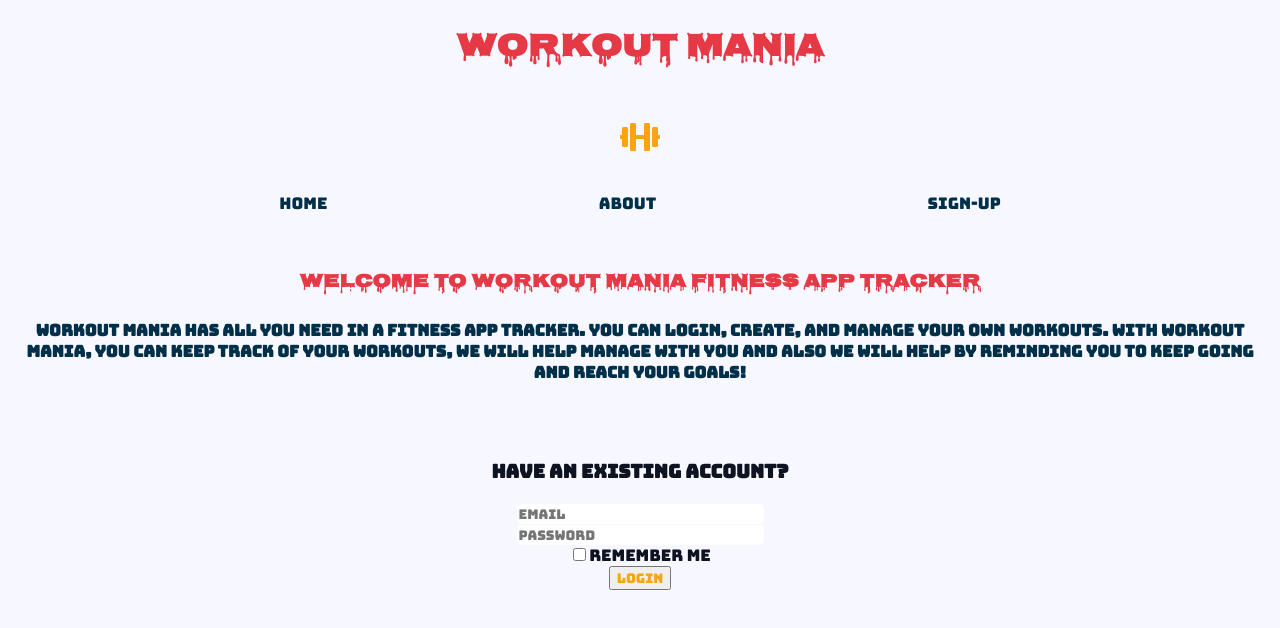
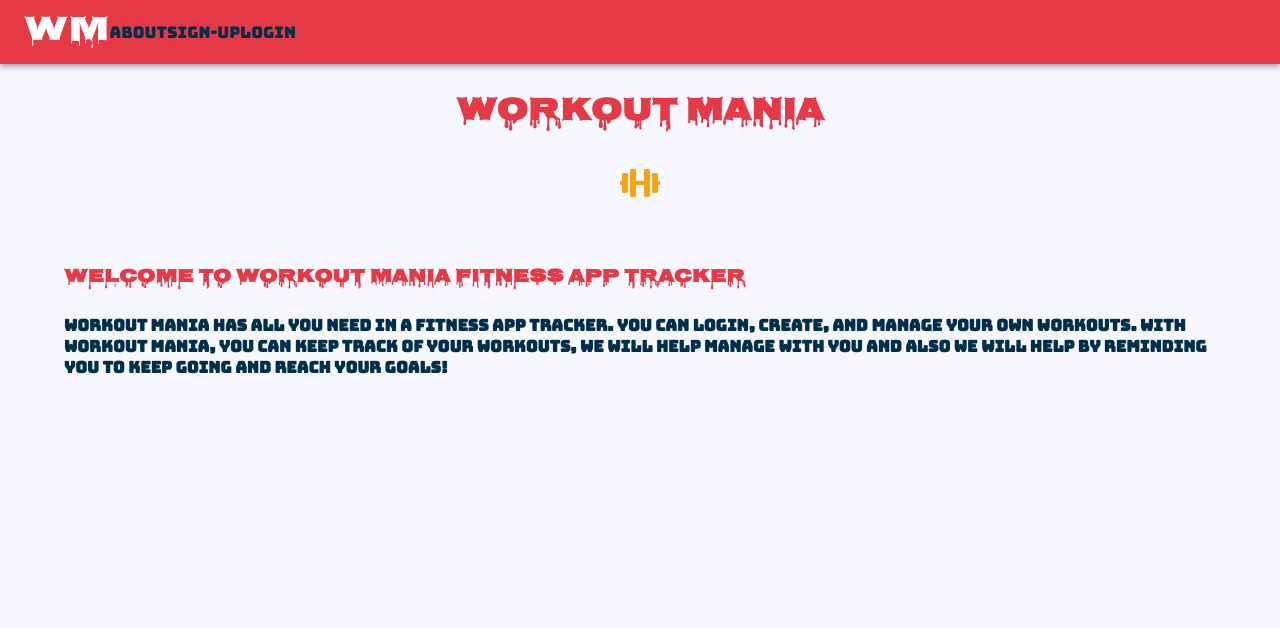
Before and after one commit to JohnnyQuiles/workout-mania-client, a React (Create React App) app: page / in a window 1280 px wide. Shown: the top 628 px of the page. Built offline with nearby package versions, Linux system fonts and the light colour scheme.

Commit message:
website refaced

```diff
--- a/package.json
+++ b/package.json
@@ -3,6 +3,9 @@
   "version": "0.1.0",
   "private": true,
   "dependencies": {
+    "@emotion/react": "^11.9.3",
+    "@emotion/styled": "^11.9.3",
+    "@mui/material": "^5.8.7",
     "@testing-library/jest-dom": "^5.16.4",
     "@testing-library/react": "^13.1.1",
     "@testing-library/user-event": "^13.5.0",
--- a/src/App.css
+++ b/src/App.css
@@ -51,9 +51,10 @@ body {
 
 .App-Nav {
   display: flex;
-  justify-content: space-evenly;
+  justify-content: flex-start;
   align-items: center;
   font-family: 'Bungee', cursive;
+  background: "#e63946"
 }
 
 .Home {
--- a/src/App.js
+++ b/src/App.js
@@ -1,47 +1,29 @@
-import React, { Component } from "react";
-import { Outlet, Link } from 'react-router-dom';
-import { FaDumbbell } from 'react-icons/fa';
-import Login from './Pages/Login';
+import React from "react";
+import { BrowserRouter, Routes, Route } from 'react-router-dom';
+import Home from './Pages/Home';
+// import About from './Pages/About';
+// import SignUp from './Pages/SignUp'
+// import Login from './Pages/Login';
+// import Dashboard from './Pages/Dashboard';
+// import AuthProvider from './authContext';
+
 import './App.css';
 
-export class App extends Component {
-  render() {
-    return (
-      <body className='App'>
-        <div>
-          <h1 className='App-header'>Workout Mania</h1>
-          <br />
 
-          <div className='App-logo'><FaDumbbell /></div>
-          <br />
-          <br />
+function App() {
 
-          <nav className='App-Nav' style={{ borderbottom: "solid 1px", paddingBottom: "1rem", }}>
-            <Link className='Home' to="/">Home</Link>
-            <Link className='About' to="about">About</Link>
-            <Link className='Create' to="create">Sign-up</Link>
-          </nav>
-          <br />
+  return (
+    <BrowserRouter>
+      <Routes>
+        <Route path='/' element={<Home />} />
+        {/* <Route path='about' element={<About />} />
+          <Route path='create' element={<SignUp />} />
 
-          <h3 className='App-Sub'>Welcome to Workout Mania fitness app tracker</h3>
-
-          <h4 className='App-Para'>Workout Mania has all you need in a fitness app tracker.
-            You can login, create, and manage your own workouts.
-            With Workout Mania, you can keep track of your workouts,
-            we will help manage with you and also we will help by reminding you
-            to keep going and reach your goals!</h4>
-          <br />
-          <br />
-
-          <div className='Login'><Login /></div>
-          <br />
-          <br />
-
-          <Outlet />
-        </div>
-      </body>
-    )
-  }
+          <Route path='login' element={<Login />} />
+          <Route path='dashboard' element={<Dashboard />} /> */}
+      </Routes>
+    </BrowserRouter >
+  )
 };
 
 export default App;
--- /dev/null
+++ b/src/Components/Layout.jsx
@@ -0,0 +1,17 @@
+import React from 'react';
+import { Box } from '@mui/material';
+import NavBar from './NavBar';
+
+function Layout(props) {
+    const { children } = props;
+
+    return (
+        <Box maxWidth="100%">
+            <NavBar />
+
+            <div>{children}</div>
+        </Box>
+    )
+};
+
+export default Layout;
--- a/src/Components/LoginNavBar.js
+++ /dev/null
@@ -1,12 +0,0 @@
-import { Link } from 'react-router-dom';
-
-function LoginNavBar() {
-    return (
-        <nav className='App-Nav' style={{ borderbottom: "solid 1px", paddingBottom: "1rem", }}>
-            <Link className='Home' to="/">Home</Link> | {" "}
-            <Link className='About'to='/about'>About</Link> | {" "}
-            <Link className='Create'to='/logout'>Logout</Link>
-        </nav>
-    )
-}
-export default LoginNavBar;
--- a/src/Components/NavBar.js
+++ b/src/Components/NavBar.js
@@ -1,18 +1,22 @@
 import { Link } from 'react-router-dom';
+import { AppBar, Box, Toolbar } from '@mui/material';
 import '../App.css';
 
 function NavBar() {
     return (
-        <body className='App'>
-            <div>
-                <nav className='App-Nav' style={{ borderbottom: "solid 1px", paddingBottom: "1rem", }}>
-                    <Link className='Home' to="/">Home</Link>
+        <Box sx={{ flexGrow: 1 }}>
+            <AppBar position="static">
+                <Toolbar className='App-Nav' style={{ background: '#e63946' }}>
+                    <Link className='App-header' style={{ color: 'white', fontSize: '35px', textDecoration: 'none' }} to="/">WM</Link>
+                    {/* <Link className='Home' to="/">Home</Link> */}
                     <Link className='About' to="/about">About</Link>
                     <Link className='Create' to="/create">Sign-up</Link>
                     <Link className='Create' to="/login">Login</Link>
-                </nav>
-            </div>
-        </body>
+                </Toolbar>
+            </AppBar>
+        </Box>
+
     )
-}
+};
+
 export default NavBar;
--- a/src/Pages/About.js
+++ b/src/Pages/About.js
@@ -1,5 +1,4 @@
 import { FaDumbbell } from 'react-icons/fa';
-import NavBar from '../Components/NavBar';
 import '../App.css';
 
 function About() {
@@ -13,9 +12,6 @@ function About() {
                 <br />
                 <br />
 
-                <div><NavBar /></div>
-                <br />
-
                 <h3 className="App-Sub">About Workout Mania</h3>
                 <p className='App-Para'>Workout-mania is your fitness app tracker on keeping track of your workouts
                     through out the weeks of your training.Whether you are bulking, leaning or
--- /dev/null
+++ b/src/Pages/Home.jsx
@@ -0,0 +1,35 @@
+import React from 'react';
+import { Outlet } from 'react-router-dom';
+import { FaDumbbell } from 'react-icons/fa';
+import Layout from '../Components/Layout';
+import { Container } from '@mui/material';
+
+const Home = () => {
+    return (
+        <Layout>
+            <Container>
+
+            <h1 className='App-header'>Workout Mania</h1>
+            <div className='App-logo'><FaDumbbell /></div>
+
+            <br />
+            <br />
+
+            <h3 className='App-Sub'>Welcome to Workout Mania fitness app tracker</h3>
+
+            <h4 className='App-Para'>Workout Mania has all you need in a fitness app tracker.
+                You can login, create, and manage your own workouts.
+                With Workout Mania, you can keep track of your workouts,
+                we will help manage with you and also we will help by reminding you
+                to keep going and reach your goals!</h4>
+
+            <br />
+            <br />
+
+            <Outlet />
+            </Container>
+        </Layout>
+    )
+}
+
+export default Home;
--- a/src/Pages/SignUp.js
+++ b/src/Pages/SignUp.js
@@ -1,10 +1,10 @@
 import { useState } from 'react';
 import { useNavigate, Outlet } from 'react-router-dom';
 import { FaDumbbell } from 'react-icons/fa';
-import NavBar from '../Components/NavBar';
+
 
 function SignUp() {
-    const usersUrl = 'http://localhost:4000/users';
+    const usersUrl = 'http://localhost:4017/users';
 
     const [firstName, setFirstName] = useState('');
     const [lastName, setLastName] = useState('');
@@ -54,7 +54,6 @@ function SignUp() {
                 <br />
 
                 <h4 className='App-Sub'>Become a Workout-Mania User</h4>
-                <NavBar />
 
                 <input className='App-Inputs' type="text" placeholder="First Name" onChange={(e) => {
                     setFirstName(e.target.value);
--- a/src/index.js
+++ b/src/index.js
@@ -1,30 +1,11 @@
-import React from "react";
-import { render } from 'react-dom';
-import { BrowserRouter, Routes, Route } from 'react-router-dom';
+import React from 'react';
+import ReactDOM from 'react-dom/client';
+import './index.css';
 import App from './App';
-import About from './Pages/About';
-import SignUp from './Pages/SignUp'
-import Login from './Pages/Login';
-import Dashboard from './Pages/Dashboard';
-import AuthProvider from './authContext';
 
-
-render(
-  <BrowserRouter>
-    <AuthProvider>
-      <Routes>
-        <Route path='/' element={<App />} />
-        <Route path='about' element={<About />} />
-        <Route path='create' element={<SignUp />}/>
-
-        <Route path='login' element={<Login />}/>
-        <Route path='dashboard' element={<Dashboard />}/>
-
-
-      </Routes>
-
-
-    </AuthProvider>
-  </BrowserRouter >,
-  document.getElementById('root')
+const root = ReactDOM.createRoot(document.getElementById('root'));
+root.render(
+  <React.StrictMode>
+    <App />
+  </React.StrictMode>
 );
```
Also changed, not shown: 1 other file (tests, documents, lock files or other folders).
